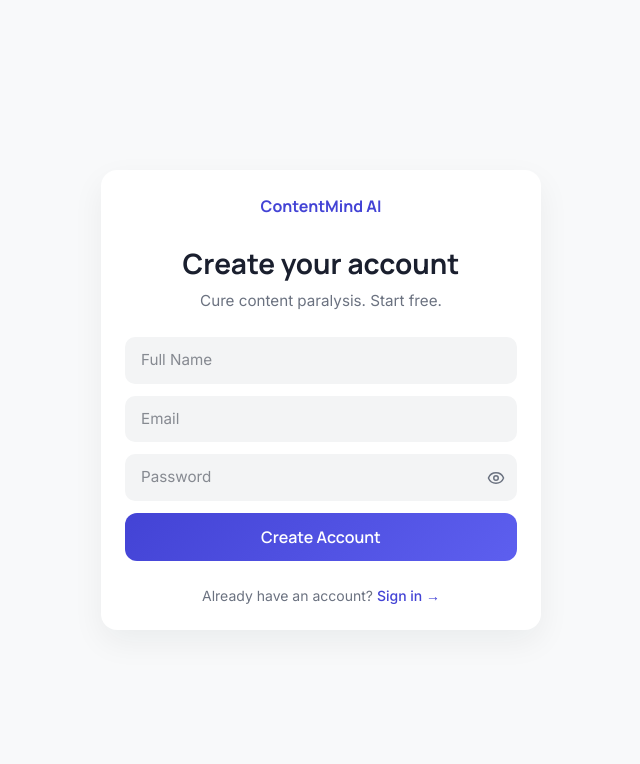
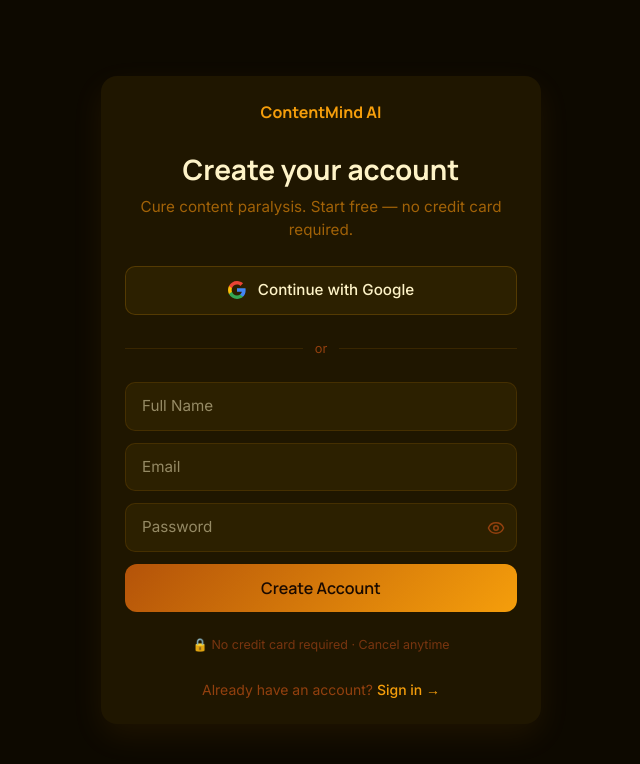
Before and after one commit to kpmistry1983/ContentMind-AI, a Next.js app: page /signup in a window 1280 px wide. Shown: the top 764 px of the page, without its empty margins (319-959 px from the left). Built offline with nearby package versions, Linux system fonts and the light colour scheme.

Commit message:
feat: dark amber theme, Google OAuth, scroll-to-top, customer-ready polish

```diff
--- a/app/(auth)/login/page.tsx
+++ b/app/(auth)/login/page.tsx
@@ -8,13 +8,34 @@
 import Button from '@/components/ui/Button'
 import { getSupabaseBrowserClient } from '@/lib/supabase/client'
 
+function GoogleIcon() {
+  return (
+    <svg width="18" height="18" viewBox="0 0 18 18" fill="none">
+      <path d="M17.64 9.2c0-.637-.057-1.251-.164-1.84H9v3.481h4.844c-.209 1.125-.843 2.078-1.796 2.717v2.258h2.908c1.702-1.567 2.684-3.875 2.684-6.615z" fill="#4285F4"/>
+      <path d="M9 18c2.43 0 4.467-.806 5.956-2.184l-2.908-2.258c-.806.54-1.837.86-3.048.86-2.344 0-4.328-1.584-5.036-3.711H.957v2.332C2.438 15.983 5.482 18 9 18z" fill="#34A853"/>
+      <path d="M3.964 10.707c-.18-.54-.282-1.117-.282-1.707s.102-1.167.282-1.707V4.961H.957C.347 6.173 0 7.548 0 9s.348 2.827.957 4.039l3.007-2.332z" fill="#FBBC05"/>
+      <path d="M9 3.58c1.321 0 2.508.454 3.44 1.345l2.582-2.58C13.463.891 11.426 0 9 0 5.482 0 2.438 2.017.957 4.961L3.964 7.293C4.672 5.166 6.656 3.58 9 3.58z" fill="#EA4335"/>
+    </svg>
+  )
+}
+
 export default function LoginPage() {
   const router = useRouter()
   const [email, setEmail] = useState('')
   const [password, setPassword] = useState('')
   const [showPassword, setShowPassword] = useState(false)
   const [loading, setLoading] = useState(false)
+  const [googleLoading, setGoogleLoading] = useState(false)
   const [error, setError] = useState('')
+
+  async function handleGoogleSignIn() {
+    setGoogleLoading(true)
+    const supabase = getSupabaseBrowserClient()
+    await supabase.auth.signInWithOAuth({
+      provider: 'google',
+      options: { redirectTo: `${window.location.origin}/auth/callback` },
+    })
+  }
 
   async function handleSubmit(e: React.FormEvent) {
     e.preventDefault()
@@ -35,8 +56,8 @@
 
   const inputStyle: React.CSSProperties = {
     width: '100%',
-    background: '#f3f4f5',
-    border: 'none',
+    background: 'var(--color-surface-high)',
+    border: '1px solid rgba(245, 158, 11, 0.12)',
     borderRadius: '10px',
     padding: '12px 16px',
     fontFamily: 'var(--font-inter), Arial, sans-serif',
@@ -61,49 +82,57 @@
         <Card>
           <div style={{ display: 'flex', flexDirection: 'column', gap: '1.5rem' }}>
             {/* Brand */}
-            <p
-              style={{
-                fontFamily: 'var(--font-manrope), Arial, sans-serif',
-                fontWeight: 700,
-                fontSize: '1rem',
-                color: 'var(--color-primary)',
-                textAlign: 'center',
-                margin: 0,
-              }}
-            >
+            <p style={{ fontFamily: 'var(--font-manrope)', fontWeight: 700, fontSize: '1rem', color: 'var(--color-primary)', textAlign: 'center', margin: 0 }}>
               ContentMind AI
             </p>
 
             {/* Headline */}
             <div style={{ display: 'flex', flexDirection: 'column', gap: '0.375rem' }}>
-              <h1
-                style={{
-                  fontFamily: 'var(--font-manrope), Arial, sans-serif',
-                  fontWeight: 700,
-                  fontSize: '1.75rem',
-                  color: 'var(--color-text-primary)',
-                  margin: 0,
-                  textAlign: 'center',
-                }}
-              >
+              <h1 style={{ fontFamily: 'var(--font-manrope)', fontWeight: 700, fontSize: '1.75rem', color: 'var(--color-text-primary)', margin: 0, textAlign: 'center' }}>
                 Welcome back
               </h1>
-              <p
-                style={{
-                  fontFamily: 'var(--font-inter), Arial, sans-serif',
-                  fontSize: '0.95rem',
-                  color: '#6b7280',
-                  textAlign: 'center',
-                  margin: 0,
-                }}
-              >
+              <p style={{ fontFamily: 'var(--font-inter)', fontSize: '0.95rem', color: '#a16207', textAlign: 'center', margin: 0 }}>
                 Your daily missions are waiting.
               </p>
             </div>
 
+            {/* Google Sign In */}
+            <button
+              type="button"
+              onClick={handleGoogleSignIn}
+              disabled={googleLoading}
+              style={{
+                width: '100%',
+                display: 'flex',
+                alignItems: 'center',
+                justifyContent: 'center',
+                gap: '0.75rem',
+                padding: '12px 16px',
+                background: 'var(--color-surface-high)',
+                border: '1px solid rgba(245, 158, 11, 0.2)',
+                borderRadius: '10px',
+                cursor: googleLoading ? 'not-allowed' : 'pointer',
+                fontFamily: 'var(--font-inter)',
+                fontSize: '0.95rem',
+                fontWeight: 500,
+                color: 'var(--color-text-primary)',
+                opacity: googleLoading ? 0.6 : 1,
+                transition: 'opacity 0.2s',
+              }}
+            >
+              {googleLoading ? <Loader2 size={18} style={{ animation: 'spin 1s linear infinite' }} /> : <GoogleIcon />}
+              Continue with Google
+            </button>
+
+            {/* Divider */}
+            <div style={{ display: 'flex', alignItems: 'center', gap: '0.75rem' }}>
+              <div style={{ flex: 1, height: 1, background: 'rgba(245, 158, 11, 0.12)' }} />
+              <span style={{ fontSize: '0.8rem', color: '#92400e', fontFamily: 'var(--font-inter)' }}>or</span>
+              <div style={{ flex: 1, height: 1, background: 'rgba(245, 158, 11, 0.12)' }} />
+            </div>
+
             {/* Form */}
             <form onSubmit={handleSubmit} style={{ display: 'flex', flexDirection: 'column', gap: '0.75rem' }}>
-              {/* Email */}
               <input
                 type="email"
                 placeholder="Email"
@@ -111,11 +140,10 @@
                 onChange={(e) => setEmail(e.target.value)}
                 required
                 style={inputStyle}
-                onFocus={(e) => { e.currentTarget.style.boxShadow = '0 0 0 2px #4343d540' }}
+                onFocus={(e) => { e.currentTarget.style.boxShadow = '0 0 0 2px rgba(245,158,11,0.25)' }}
                 onBlur={(e) => { e.currentTarget.style.boxShadow = 'none' }}
               />
 
-              {/* Password */}
               <div style={{ position: 'relative' }}>
                 <input
                   type={showPassword ? 'text' : 'password'}
@@ -124,66 +152,33 @@
                   onChange={(e) => setPassword(e.target.value)}
                   required
                   style={{ ...inputStyle, paddingRight: '44px' }}
-                  onFocus={(e) => { e.currentTarget.style.boxShadow = '0 0 0 2px #4343d540' }}
+                  onFocus={(e) => { e.currentTarget.style.boxShadow = '0 0 0 2px rgba(245,158,11,0.25)' }}
                   onBlur={(e) => { e.currentTarget.style.boxShadow = 'none' }}
                 />
                 <button
                   type="button"
                   onClick={() => setShowPassword((v) => !v)}
-                  style={{
-                    position: 'absolute',
-                    right: '12px',
-                    top: '50%',
-                    transform: 'translateY(-50%)',
-                    background: 'none',
-                    border: 'none',
-                    cursor: 'pointer',
-                    padding: 0,
-                    display: 'flex',
-                    alignItems: 'center',
-                    color: '#6b7280',
-                  }}
+                  style={{ position: 'absolute', right: '12px', top: '50%', transform: 'translateY(-50%)', background: 'none', border: 'none', cursor: 'pointer', padding: 0, display: 'flex', alignItems: 'center', color: '#92400e' }}
                   aria-label={showPassword ? 'Hide password' : 'Show password'}
                 >
                   {showPassword ? <EyeOff size={18} /> : <Eye size={18} />}
                 </button>
               </div>
 
-              {/* Error */}
               {error && (
-                <p
-                  style={{
-                    fontFamily: 'var(--font-inter), Arial, sans-serif',
-                    fontSize: '0.875rem',
-                    color: 'var(--color-error)',
-                    margin: 0,
-                  }}
-                >
+                <p style={{ fontFamily: 'var(--font-inter)', fontSize: '0.875rem', color: 'var(--color-error)', margin: 0 }}>
                   {error}
                 </p>
               )}
 
-              {/* Submit */}
               <Button type="submit" variant="primary" disabled={loading}>
                 {loading ? <Loader2 size={18} style={{ animation: 'spin 1s linear infinite' }} /> : 'Sign In'}
               </Button>
             </form>
 
-            {/* Sign up link */}
-            <p
-              style={{
-                fontFamily: 'var(--font-inter), Arial, sans-serif',
-                fontSize: '0.875rem',
-                color: '#6b7280',
-                textAlign: 'center',
-                margin: 0,
-              }}
-            >
+            <p style={{ fontFamily: 'var(--font-inter)', fontSize: '0.875rem', color: '#92400e', textAlign: 'center', margin: 0 }}>
               Don&apos;t have an account?{' '}
-              <Link
-                href="/signup"
-                style={{ color: 'var(--color-primary)', textDecoration: 'none', fontWeight: 500 }}
-              >
+              <Link href="/signup" style={{ color: 'var(--color-primary)', textDecoration: 'none', fontWeight: 500 }}>
                 Sign up →
               </Link>
             </p>
--- a/app/(auth)/signup/page.tsx
+++ b/app/(auth)/signup/page.tsx
@@ -8,6 +8,17 @@
 import Button from '@/components/ui/Button'
 import { getSupabaseBrowserClient } from '@/lib/supabase/client'
 
+function GoogleIcon() {
+  return (
+    <svg width="18" height="18" viewBox="0 0 18 18" fill="none">
+      <path d="M17.64 9.2c0-.637-.057-1.251-.164-1.84H9v3.481h4.844c-.209 1.125-.843 2.078-1.796 2.717v2.258h2.908c1.702-1.567 2.684-3.875 2.684-6.615z" fill="#4285F4"/>
+      <path d="M9 18c2.43 0 4.467-.806 5.956-2.184l-2.908-2.258c-.806.54-1.837.86-3.048.86-2.344 0-4.328-1.584-5.036-3.711H.957v2.332C2.438 15.983 5.482 18 9 18z" fill="#34A853"/>
+      <path d="M3.964 10.707c-.18-.54-.282-1.117-.282-1.707s.102-1.167.282-1.707V4.961H.957C.347 6.173 0 7.548 0 9s.348 2.827.957 4.039l3.007-2.332z" fill="#FBBC05"/>
+      <path d="M9 3.58c1.321 0 2.508.454 3.44 1.345l2.582-2.58C13.463.891 11.426 0 9 0 5.482 0 2.438 2.017.957 4.961L3.964 7.293C4.672 5.166 6.656 3.58 9 3.58z" fill="#EA4335"/>
+    </svg>
+  )
+}
+
 export default function SignupPage() {
   const router = useRouter()
   const [fullName, setFullName] = useState('')
@@ -15,7 +26,17 @@
   const [password, setPassword] = useState('')
   const [showPassword, setShowPassword] = useState(false)
   const [loading, setLoading] = useState(false)
+  const [googleLoading, setGoogleLoading] = useState(false)
   const [error, setError] = useState('')
+
+  async function handleGoogleSignIn() {
+    setGoogleLoading(true)
+    const supabase = getSupabaseBrowserClient()
+    await supabase.auth.signInWithOAuth({
+      provider: 'google',
+      options: { redirectTo: `${window.location.origin}/auth/callback` },
+    })
+  }
 
   async function handleSubmit(e: React.FormEvent) {
     e.preventDefault()
@@ -40,14 +61,13 @@
     }
 
     fetch('/api/auth/welcome', { method: 'POST' })
-
     router.push('/dashboard/strategy')
   }
 
   const inputStyle: React.CSSProperties = {
     width: '100%',
-    background: '#f3f4f5',
-    border: 'none',
+    background: 'var(--color-surface-high)',
+    border: '1px solid rgba(245, 158, 11, 0.12)',
     borderRadius: '10px',
     padding: '12px 16px',
     fontFamily: 'var(--font-inter), Arial, sans-serif',
@@ -72,49 +92,57 @@
         <Card>
           <div style={{ display: 'flex', flexDirection: 'column', gap: '1.5rem' }}>
             {/* Brand */}
-            <p
-              style={{
-                fontFamily: 'var(--font-manrope), Arial, sans-serif',
-                fontWeight: 700,
-                fontSize: '1rem',
-                color: 'var(--color-primary)',
-                textAlign: 'center',
-                margin: 0,
-              }}
-            >
+            <p style={{ fontFamily: 'var(--font-manrope)', fontWeight: 700, fontSize: '1rem', color: 'var(--color-primary)', textAlign: 'center', margin: 0 }}>
               ContentMind AI
             </p>
 
             {/* Headline */}
             <div style={{ display: 'flex', flexDirection: 'column', gap: '0.375rem' }}>
-              <h1
-                style={{
-                  fontFamily: 'var(--font-manrope), Arial, sans-serif',
-                  fontWeight: 700,
-                  fontSize: '1.75rem',
-                  color: 'var(--color-text-primary)',
-                  margin: 0,
-                  textAlign: 'center',
-                }}
-              >
+              <h1 style={{ fontFamily: 'var(--font-manrope)', fontWeight: 700, fontSize: '1.75rem', color: 'var(--color-text-primary)', margin: 0, textAlign: 'center' }}>
                 Create your account
               </h1>
-              <p
-                style={{
-                  fontFamily: 'var(--font-inter), Arial, sans-serif',
-                  fontSize: '0.95rem',
-                  color: '#6b7280',
-                  textAlign: 'center',
-                  margin: 0,
-                }}
-              >
-                Cure content paralysis. Start free.
+              <p style={{ fontFamily: 'var(--font-inter)', fontSize: '0.95rem', color: '#a16207', textAlign: 'center', margin: 0 }}>
+                Cure content paralysis. Start free — no credit card required.
               </p>
+            </div>
+
+            {/* Google Sign Up */}
+            <button
+              type="button"
+              onClick={handleGoogleSignIn}
+              disabled={googleLoading}
+              style={{
+                width: '100%',
+                display: 'flex',
+                alignItems: 'center',
+                justifyContent: 'center',
+                gap: '0.75rem',
+                padding: '12px 16px',
+                background: 'var(--color-surface-high)',
+                border: '1px solid rgba(245, 158, 11, 0.2)',
+                borderRadius: '10px',
+                cursor: googleLoading ? 'not-allowed' : 'pointer',
+                fontFamily: 'var(--font-inter)',
+                fontSize: '0.95rem',
+                fontWeight: 500,
+                color: 'var(--color-text-primary)',
+                opacity: googleLoading ? 0.6 : 1,
+                transition: 'opacity 0.2s',
+              }}
+            >
+              {googleLoading ? <Loader2 size={18} style={{ animation: 'spin 1s linear infinite' }} /> : <GoogleIcon />}
+              Continue with Google
+            </button>
+
+            {/* Divider */}
+            <div style={{ display: 'flex', alignItems: 'center', gap: '0.75rem' }}>
+              <div style={{ flex: 1, height: 1, background: 'rgba(245, 158, 11, 0.12)' }} />
+              <span style={{ fontSize: '0.8rem', color: '#92400e', fontFamily: 'var(--font-inter)' }}>or</span>
+              <div style={{ flex: 1, height: 1, background: 'rgba(245, 158, 11, 0.12)' }} />
             </div>
 
             {/* Form */}
             <form onSubmit={handleSubmit} style={{ display: 'flex', flexDirection: 'column', gap: '0.75rem' }}>
-              {/* Full Name */}
               <input
                 type="text"
                 placeholder="Full Name"
@@ -122,11 +150,9 @@
                 onChange={(e) => setFullName(e.target.value)}
                 required
                 style={inputStyle}
-                onFocus={(e) => { e.currentTarget.style.boxShadow = '0 0 0 2px #4343d540' }}
+                onFocus={(e) => { e.currentTarget.style.boxShadow = '0 0 0 2px rgba(245,158,11,0.25)' }}
                 onBlur={(e) => { e.currentTarget.style.boxShadow = 'none' }}
               />
-
-              {/* Email */}
               <input
                 type="email"
                 placeholder="Email"
@@ -134,11 +160,9 @@
                 onChange={(e) => setEmail(e.target.value)}
                 required
                 style={inputStyle}
-                onFocus={(e) => { e.currentTarget.style.boxShadow = '0 0 0 2px #4343d540' }}
+                onFocus={(e) => { e.currentTarget.style.boxShadow = '0 0 0 2px rgba(245,158,11,0.25)' }}
                 onBlur={(e) => { e.currentTarget.style.boxShadow = 'none' }}
               />
-
-              {/* Password */}
               <div style={{ position: 'relative' }}>
                 <input
                   type={showPassword ? 'text' : 'password'}
@@ -147,66 +171,38 @@
                   onChange={(e) => setPassword(e.target.value)}
                   required
                   style={{ ...inputStyle, paddingRight: '44px' }}
-                  onFocus={(e) => { e.currentTarget.style.boxShadow = '0 0 0 2px #4343d540' }}
+                  onFocus={(e) => { e.currentTarget.style.boxShadow = '0 0 0 2px rgba(245,158,11,0.25)' }}
                   onBlur={(e) => { e.currentTarget.style.boxShadow = 'none' }}
                 />
                 <button
                   type="button"
                   onClick={() => setShowPassword((v) => !v)}
-                  style={{
-                    position: 'absolute',
-                    right: '12px',
-                    top: '50%',
-                    transform: 'translateY(-50%)',
-                    background: 'none',
-                    border: 'none',
-                    cursor: 'pointer',
-                    padding: 0,
-                    display: 'flex',
-                    alignItems: 'center',
-                    color: '#6b7280',
-                  }}
+                  style={{ position: 'absolute', right: '12px', top: '50%', transform: 'translateY(-50%)', background: 'none', border: 'none', cursor: 'pointer', padding: 0, display: 'flex', alignItems: 'center', color: '#92400e' }}
                   aria-label={showPassword ? 'Hide password' : 'Show password'}
                 >
                   {showPassword ? <EyeOff size={18} /> : <Eye size={18} />}
                 </button>
               </div>
 
-              {/* Error */}
               {error && (
-                <p
-                  style={{
-                    fontFamily: 'var(--font-inter), Arial, sans-serif',
-                    fontSize: '0.875rem',
-                    color: 'var(--color-error)',
-                    margin: 0,
-                  }}
-                >
+                <p style={{ fontFamily: 'var(--font-inter)', fontSize: '0.875rem', color: 'var(--color-error)', margin: 0 }}>
                   {error}
                 </p>
               )}
 
-              {/* Submit */}
               <Button type="submit" variant="primary" disabled={loading}>
                 {loading ? <Loader2 size={18} style={{ animation: 'spin 1s linear infinite' }} /> : 'Create Account'}
               </Button>
             </form>
 
-            {/* Sign in link */}
-            <p
-              style={{
-                fontFamily: 'var(--font-inter), Arial, sans-serif',
-                fontSize: '0.875rem',
-                color: '#6b7280',
-                textAlign: 'center',
-                margin: 0,
-              }}
-            >
+            {/* Trust signal */}
+            <p style={{ fontFamily: 'var(--font-inter)', fontSize: '0.78rem', color: '#78350f', textAlign: 'center', margin: 0 }}>
+              🔒 No credit card required · Cancel anytime
+            </p>
+
+            <p style={{ fontFamily: 'var(--font-inter)', fontSize: '0.875rem', color: '#92400e', textAlign: 'center', margin: 0 }}>
               Already have an account?{' '}
-              <Link
-                href="/login"
-                style={{ color: 'var(--color-primary)', textDecoration: 'none', fontWeight: 500 }}
-              >
+              <Link href="/login" style={{ color: 'var(--color-primary)', textDecoration: 'none', fontWeight: 500 }}>
                 Sign in →
               </Link>
             </p>
--- a/app/globals.css
+++ b/app/globals.css
@@ -1,22 +1,22 @@
 @import "tailwindcss";
 
 :root {
-  --background: #ffffff;
-  --foreground: #171717;
+  --background: #0d0900;
+  --foreground: #fef3c7;
 
-  --color-primary: #4343d5;
-  --color-primary-end: #5d5fef;
-  --color-surface: #f8f9fa;
-  --color-surface-low: #f3f4f5;
-  --color-surface-card: #ffffff;
-  --color-surface-high: #e1e3e4;
-  --color-text-primary: #1A1F2E;
-  --color-text-secondary: #191c1d;
-  --color-chip-bg: #babbfe;
-  --color-chip-text: #474984;
-  --color-error: #ffb4ab;
-  --shadow-card: 0px 12px 32px rgba(25, 28, 29, 0.06);
-  --gradient-primary: linear-gradient(135deg, #4343d5, #5d5fef);
+  --color-primary: #f59e0b;
+  --color-primary-end: #fbbf24;
+  --color-surface: #0d0900;
+  --color-surface-low: #181100;
+  --color-surface-card: #1f1600;
+  --color-surface-high: #2c2000;
+  --color-text-primary: #fef3c7;
+  --color-text-secondary: #fde68a;
+  --color-chip-bg: rgba(120, 53, 15, 0.45);
+  --color-chip-text: #fbbf24;
+  --color-error: #fca5a5;
+  --shadow-card: 0px 12px 32px rgba(245, 158, 11, 0.08);
+  --gradient-primary: linear-gradient(135deg, #b45309, #f59e0b);
 }
 
 @theme inline {
@@ -24,13 +24,6 @@
   --color-foreground: var(--foreground);
   --font-heading: var(--font-manrope);
   --font-sans: var(--font-inter);
-}
-
-@media (prefers-color-scheme: dark) {
-  :root {
-    --background: #0a0a0a;
-    --foreground: #ededed;
-  }
 }
 
 body {
--- a/components/ui/Button.tsx
+++ b/components/ui/Button.tsx
@@ -29,7 +29,7 @@
 
   const primaryStyle =
     variant === 'primary'
-      ? { background: 'var(--gradient-primary)', fontFamily: 'var(--font-manrope)' }
+      ? { background: 'var(--gradient-primary)', fontFamily: 'var(--font-manrope)', color: '#1a0a00' }
       : undefined
 
   const ghostStyle =
```
Also changed, not shown: app/(dashboard)/layout.tsx (+5 -2 lines), app/auth/callback/route.ts (added, +18 -0 lines), components/ui/ScrollToTop.tsx (added, +50 -0 lines).
